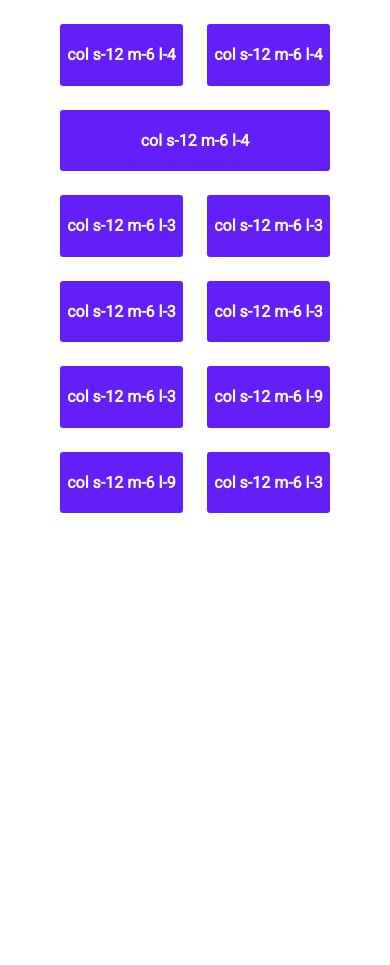
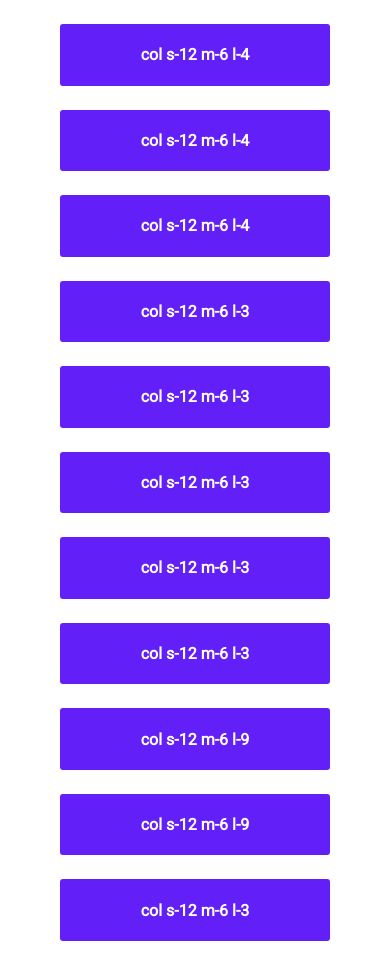
Before and after one commit to dmnkb/Worlds-Best-Grid, a website: page index.html in a window 390 px wide. Before the commit the page ends 844 px from the top, so only its background shows below. Drawn offline with Linux system fonts and the light colour scheme.

Commit message:
Grid classes are now generated procedurally. Information is retrieved from the breakpoints map. Most common smartphones are added.

```diff
--- a/sass/app.scss
+++ b/sass/app.scss
@@ -1,30 +1,65 @@
-@import 'normalizecss/normalize';
-@import 'include-media/dist/_include-media.scss';
-@import '@material/layout-grid/mdc-layout-grid';
+@use "sass:map";
 
-/**
- * Vars
- *
- * Comment in the breakpoints you want to use.
- * Make sure to adjust the generated grid classes
- * at the bottom of this file accordingly.
- */
+@import "normalizecss/normalize";
+@import "include-media/dist/_include-media.scss";
+@import "@material/layout-grid/mdc-layout-grid";
+
+:root {
+	--dwn-gutter: 24px;
+	// map dwn-gutter to material gutter
+	--mdc-layout-grid-gutter-desktop: var(--dwn-gutter);
+}
 
 $breakpoints: (
-	small: 0,
-	// medium: 640px,
-	// large: 1024px,
-	// xlarge: 1200px,
-	// xxlarge: 1440px,
-	// galaxys5: 360px,
-	// iphone5: 320px,
-	iphonex: 375px,
-	ipad: 768px,
+	small: (
+		"size": 0px,
+		"class": "s"
+	),
+	medium: (
+		"size": 640px,
+		"class": "m"
+	),
+	large: (
+		"size": 1024px,
+		"class": "l"
+	),
+	xlarge: (
+		"size": 1200px,
+		"class": "xl"
+	),
+	xxlarge: (
+		"size": 1440px,
+		"class": "xxl"
+	),
+	iphone5: (
+		"size": 320px,
+		"class": "ip5"
+	),
+	iphonex: (
+		"size": 375px,
+		"class": "ipx"
+		),
+	iphone11: (
+		"size": 414px,
+		"class": "ip11"
+	),
+	iphone12: (
+		"size": 390px,
+		"class": "ip12"
+	),
+	ipad: (
+		"size": 810px,
+		"class": "ipad"
+	),
+	redmi-note-8: (
+		"size": 1080px,
+		"class": "rn8"
+	),
+	galaxy-a51: (
+		"size": 1080px,
+		"class": "ga51"
+	)
 );
-
-:root {
-	--mdc-layout-grid-gutter-desktop: 24px
-}
 
 /**
  * Reset
@@ -55,54 +90,33 @@ html {
 .clearfix { @extend %clearfix; }
 
 /**
- * Grid classes
- */
-
-/**
- * Generate column classes for breakpooints
- * small, iphonex and ipad.
- * To add more comment in the device variables
- * at the beginning of this file. Then add the
- * corresponding col > .s-#<iterator> loops below.
- * Please ignore the 'desktop' arguments you see there.
- * mdc-layout-grid has it's own devices but we want to override
- * those with our own in order to increase flexibility.
+ * Generate grid classes procedually
  */
 
 .grid {
+
 	@extend %clearfix;
-	@include mdc-layout-grid('desktop', 0);
+	@include mdc-layout-grid("desktop", 0);
 	padding-left: 0;
 	padding-right: 0;
-	&.padding {
-		@include media(">0")       { padding-top: 3em; padding-bottom: 3em; }
-		@include media(">iphonex") { padding-top: 6em; padding-bottom: 6em; }
-		@include media(">ipad")    { padding-top: 9em; padding-bottom: 9em; }
-	}
+
 	& > .inner {
-		@include mdc-layout-grid-inner('desktop',12px, 0);
+
+		@include mdc-layout-grid-inner("desktop", 12px, 0);
+
 		& > .col {
-			@include media(">0") {
-				@for $i from 1 through 12 {
-					&.s-#{$i} {
-						@include mdc-layout-grid-cell('desktop', $i, 0);
-					}
-				}
-			}
-			@include media(">iphonex") {
-				@for $i from 1 through 12 {
-					&.m-#{$i} {
-						@include mdc-layout-grid-cell('desktop', $i, 0);
-					}
-				}
-			}
-			@include media(">ipad") {
-				@for $i from 1 through 12 {
-					&.l-#{$i} {
-						@include mdc-layout-grid-cell('desktop', $i, 0);
+			@each $breakpoint in map.keys($breakpoints) {
+				@debug "$breakpoint: #{map.get($breakpoints, $breakpoint, "size")} class: #{map.get($breakpoints, $breakpoint, "class")}";
+					@include media(">#{map.get($breakpoints, $breakpoint, "size")}") {
+					@for $i from 1 through 12 {
+						&.#{map.get($breakpoints, $breakpoint, "class")}-#{$i} {
+							@include mdc-layout-grid-cell("desktop", $i, 0);
+						}
 					}
 				}
 			}
 		}
+
 	}
+
 }
```
Also changed, not shown: dist/app.css.
